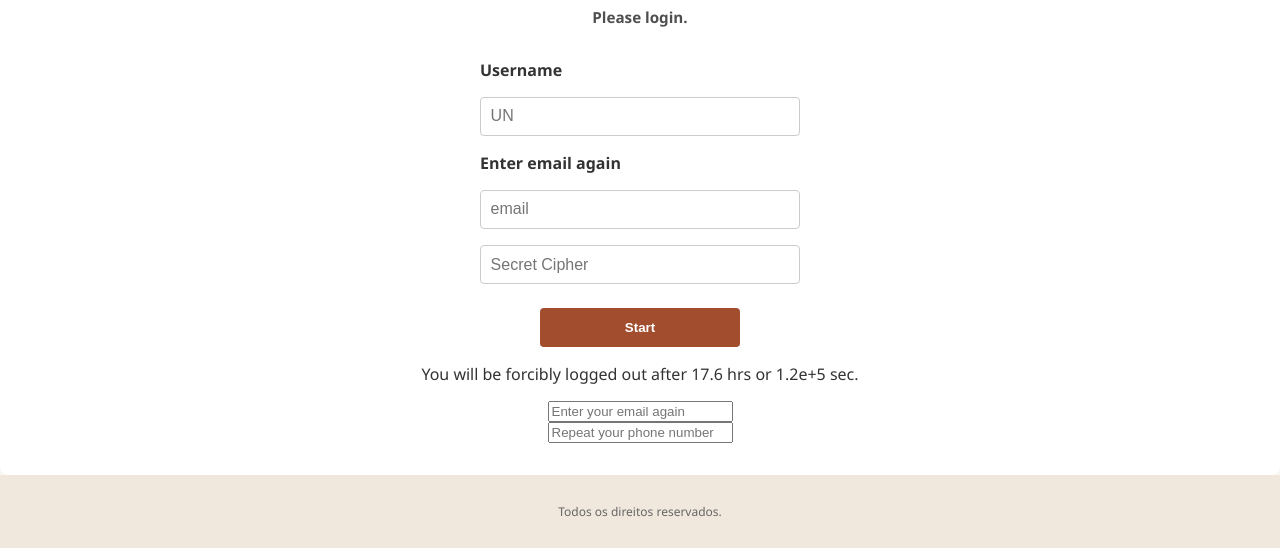
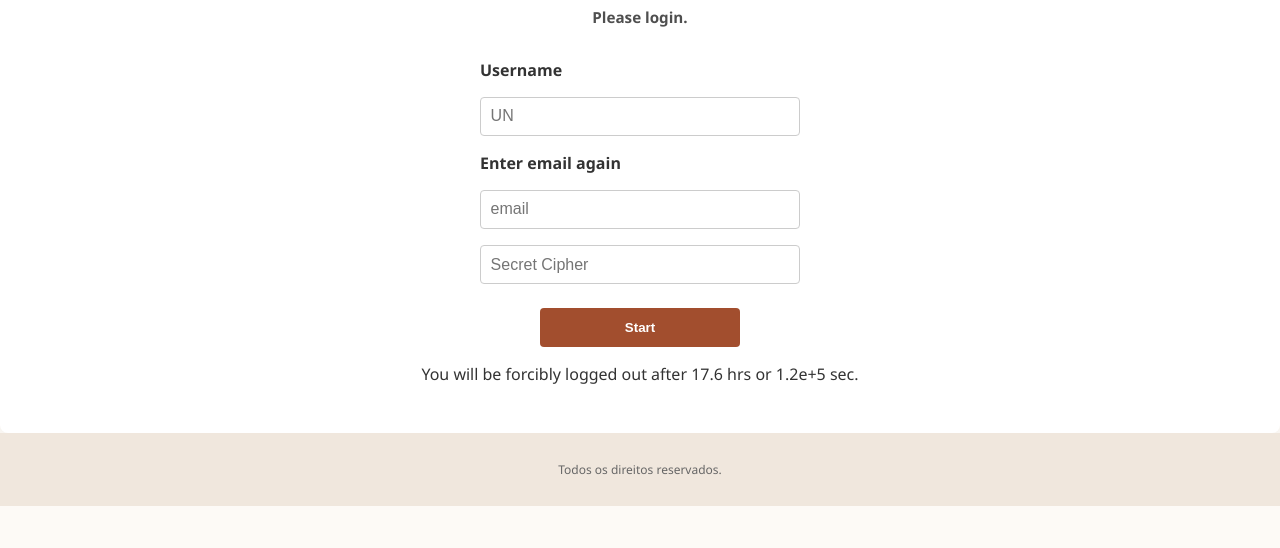
Before and after one commit to ruizzp/understandable-accessibility-demo-103, a plain HTML site: page index.html in a window 1280 px wide. Shown: the part 432-980 px from the top of the page. After the commit the page ends 938 px from the top, so only its background shows below. Drawn offline with Linux system fonts and the light colour scheme.

Commit message:
Remove redundant input fields from login form

```diff
--- a/index.html
+++ b/index.html
@@ -35,8 +35,6 @@
         <p class="disclaimer">
           You will be forcibly logged out after 17.6 hrs or 1.2e+5 sec.
         </p>
-        <input type="text" placeholder="Enter your email again" />
-        <input type="text" placeholder="Repeat your phone number" />
       </main>
 
       <footer>
```
